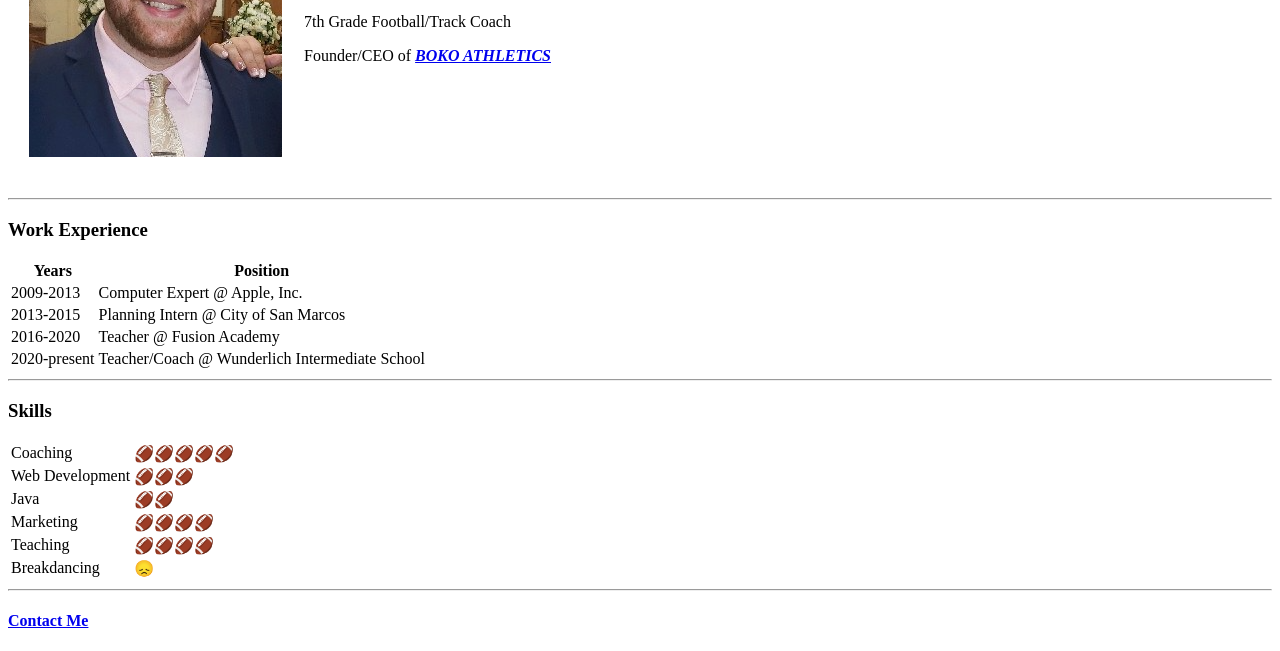
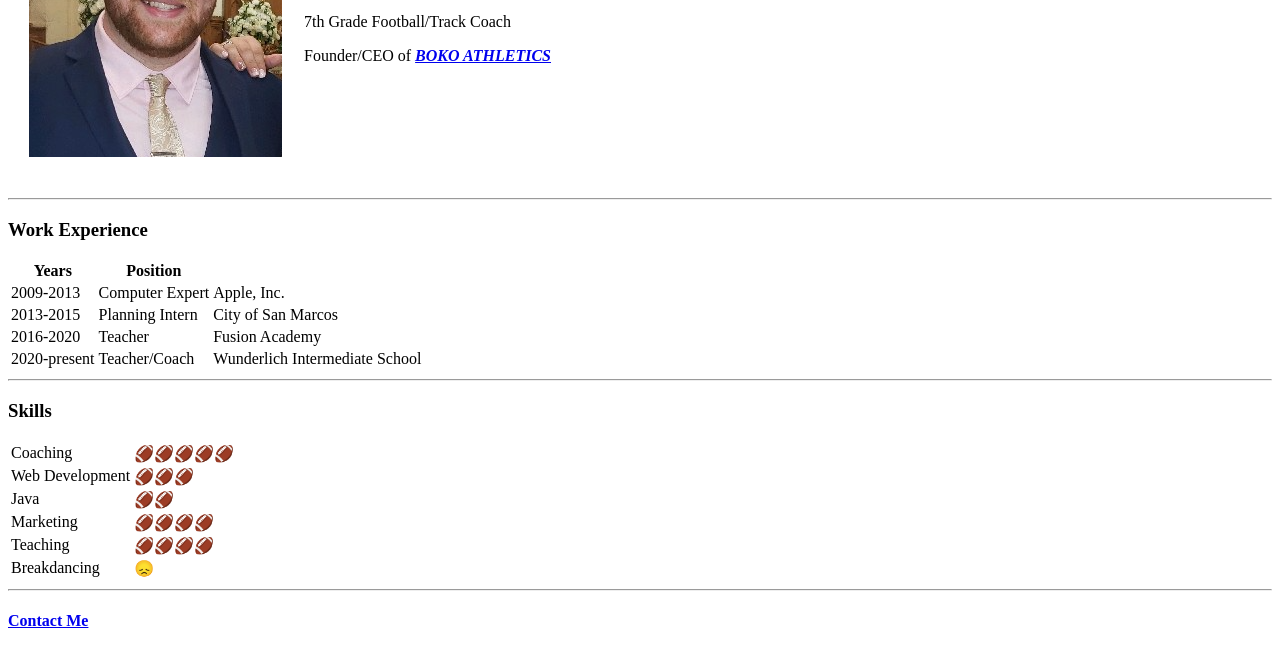
Before and after one commit to nickapplewhite/CV, a plain HTML site: page index.html in a window 1280 px wide. Shown: the part 209-860 px from the top of the page. Drawn offline with Linux system fonts and the light colour scheme.

Commit message:
Update index.html

```diff
--- a/index.html
+++ b/index.html
@@ -31,19 +31,23 @@
 			<tbody>
 				<tr>
 					<td>2009-2013</td>
-					<td>Computer Expert @ Apple, Inc.</td>
+					<td>Computer Expert</td>
+					<td>Apple, Inc.</td>
 				</tr>
 				<tr>
 					<td>2013-2015</td>
-					<td>Planning Intern @ City of San Marcos</td>
+					<td>Planning Intern</td>
+					<td>City of San Marcos</td>
 				</tr>
 				<tr>
 					<td>2016-2020</td>
-					<td>Teacher @ Fusion Academy</td>
+					<td>Teacher</td>
+					<td>Fusion Academy</td>
 				</tr>
 				<tr>
 					<td>2020-present</td>
-					<td>Teacher/Coach @ Wunderlich Intermediate School</td>
+					<td>Teacher/Coach</td>
+					<td>Wunderlich Intermediate School</td>
 				</tr>
 			</tbody>
 			<tfoot>
```
